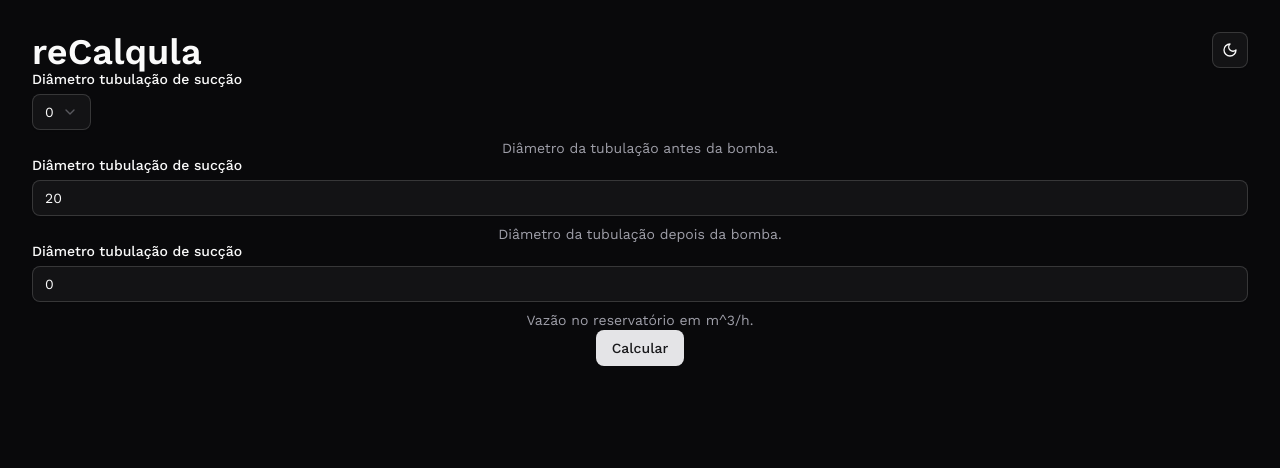
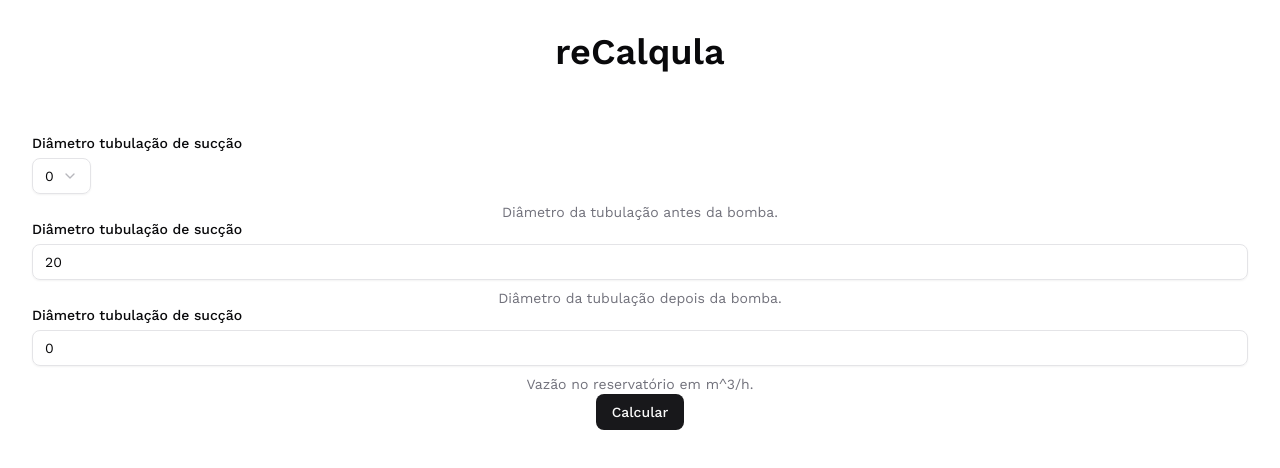
Before and after one commit to hossokawa/recalqula, a React (Vite) app: page / in a window 1280 px wide. Shown: the top 468 px of the page. Built offline with nearby package versions, Linux system fonts and the light colour scheme.

Commit message:
refactor: remover toggle de tema

```diff
--- a/src/App.tsx
+++ b/src/App.tsx
@@ -1,16 +1,15 @@
 import '@/App.css'
-import { ThemeProvider } from '@/components/theme-provider'
 import Navbar from '@/components/navbar'
 import { CalculadoraForm } from '@/components/calc-form'
 
 function App() {
   return (
-    <ThemeProvider defaultTheme='dark' storageKey='vite-ui-theme'>
+    <div className='space-y-16'>
       <Navbar />
-      <div className='w-full h-full'>
+      <div>
         <CalculadoraForm />
       </div>
-    </ThemeProvider>
+    </div>
   )
 }
 
--- a/src/components/navbar.tsx
+++ b/src/components/navbar.tsx
@@ -1,10 +1,7 @@
-import { ModeToggle } from '@/components/mode-toggle'
-
 function Navbar() {
   return (
-    <div className='flex justify-between'>
+    <div>
       <h1 className='text-4xl font-semibold'>reCalqula</h1>
-      <ModeToggle />
     </div>
   )
 }
```
